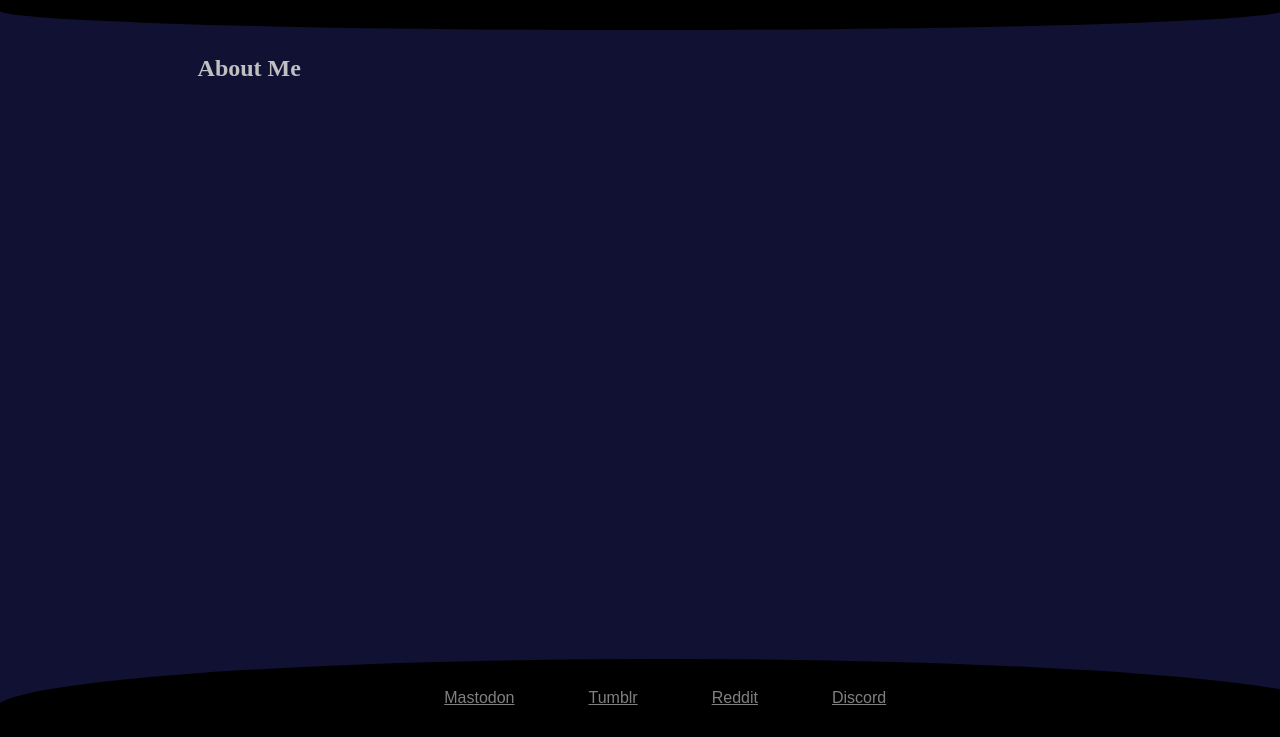
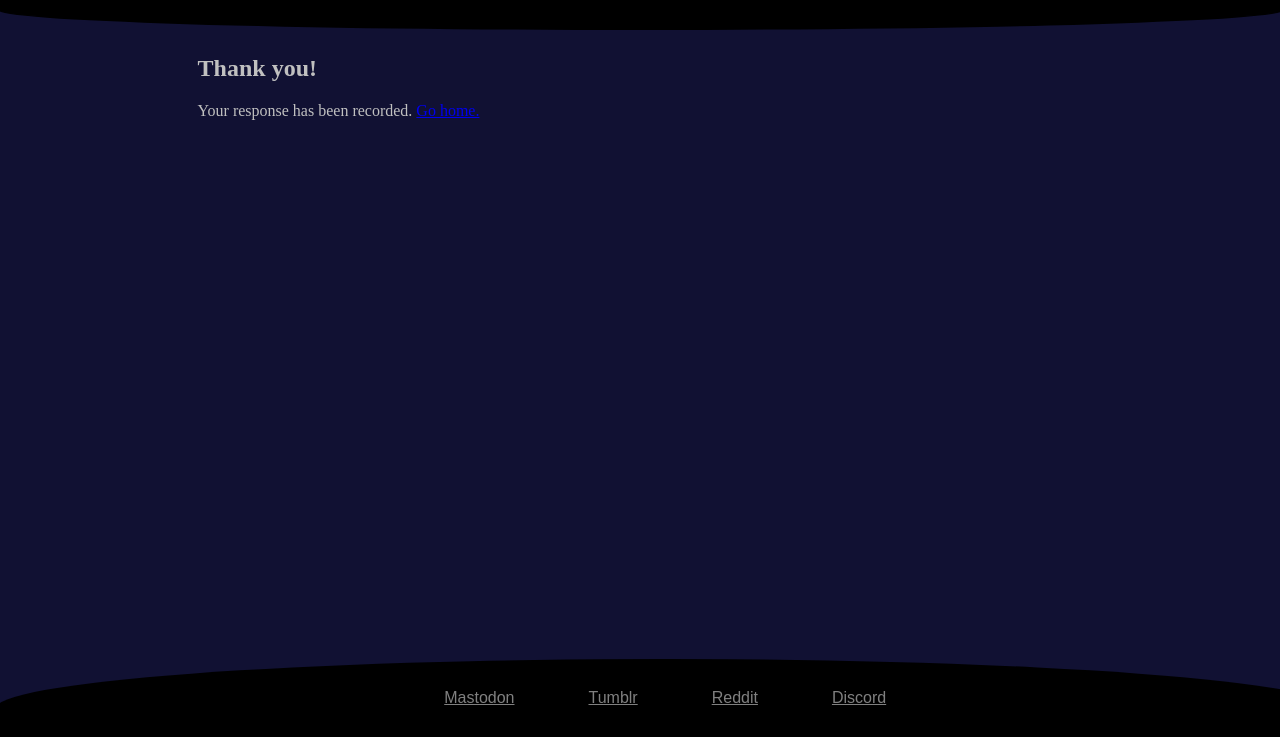
Before and after one commit to Raven-Fullstack/raven-website, a plain HTML site: page formsubmitted.html in a window 1280 px wide. Shown: the part 63-800 px from the top of the page. Drawn offline with Linux system fonts and the light colour scheme.

Commit message:
Fixed form submitted page

```diff
--- a/formsubmitted.html
+++ b/formsubmitted.html
@@ -32,9 +32,9 @@
     <!-- Page Content -->
     <div class="page">
 
-        <h2>About Me</h2>
+        <h2>Thank you!</h2>
         <p>
-
+            Your response has been recorded. <a href="index.html">Go home.</a>
         </p>
 
 
```
